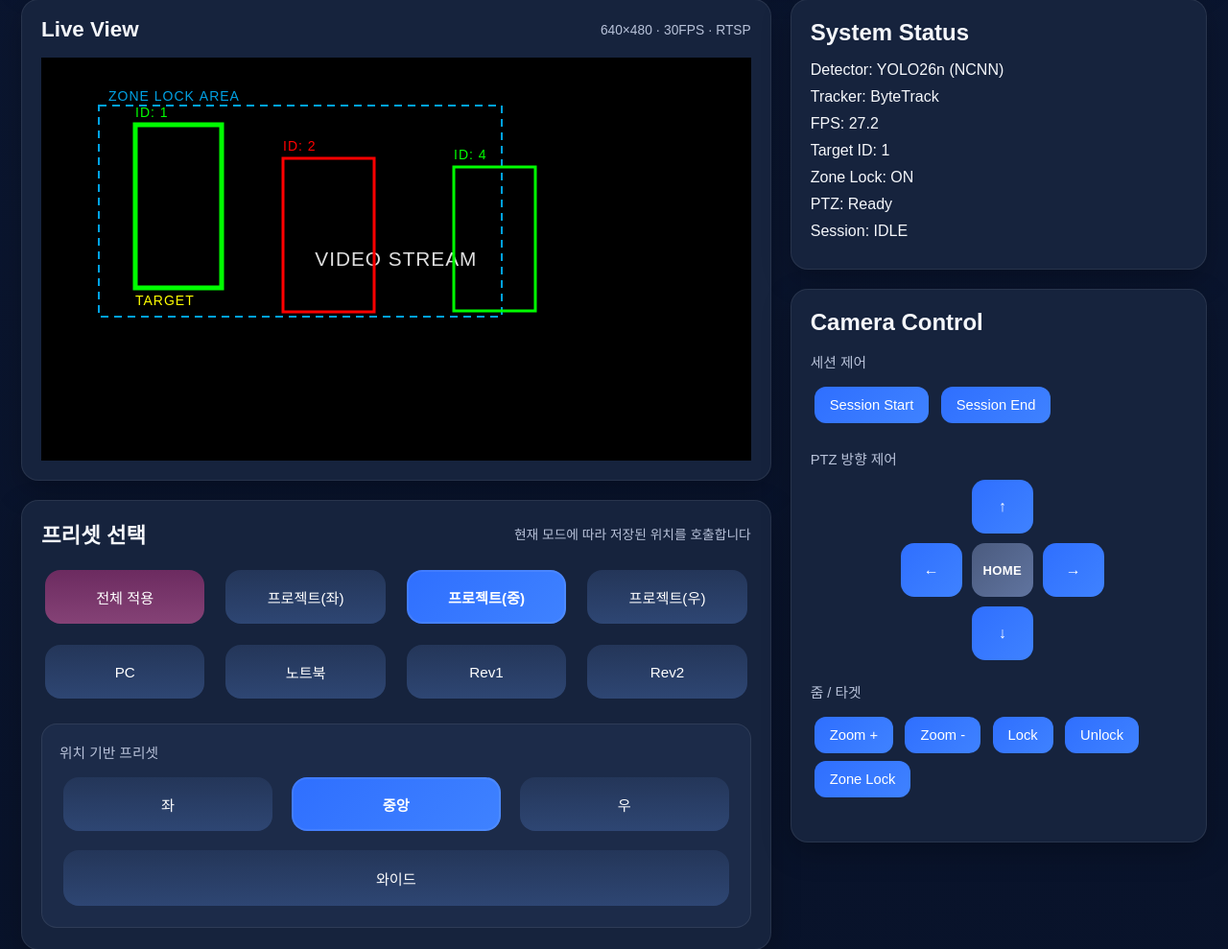
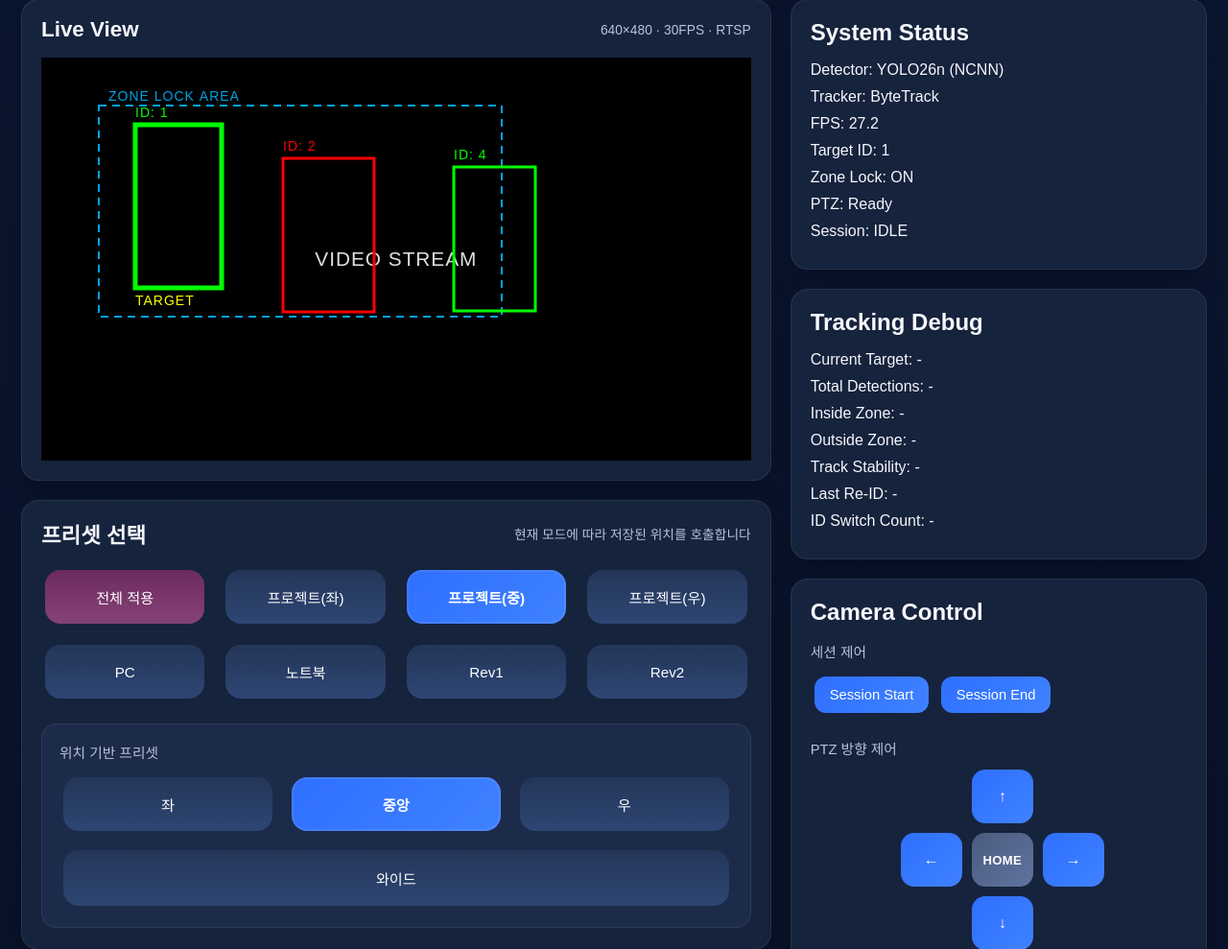
Before and after one commit to jaehyeon-s/PTZ_Speaker_Tracking, a FastAPI app: page / in a window 1280 px wide. Shown: the part 126-1115 px from the top of the page at 96% size. Run offline with FastAPI, Linux system fonts and the light colour scheme.

Commit message:
추적 상태 분석용 Debug UI 추가

```diff
--- a/src/api/dashboard/templates/index.html
+++ b/src/api/dashboard/templates/index.html
@@ -87,6 +87,17 @@
                 <p>Session: <span id="sessionValue">-</span></p>
             </div>
 
+            <div class="status-card">
+                <h2>Tracking Debug</h2>
+                <p>Current Target: <span id="debugTargetValue">-</span></p>
+                <p>Total Detections: <span id="totalDetectionsValue">-</span></p>
+                <p>Inside Zone: <span id="insideZoneValue">-</span></p>
+                <p>Outside Zone: <span id="outsideZoneValue">-</span></p>
+                <p>Track Stability: <span id="trackStabilityValue">-</span></p>
+                <p>Last Re-ID: <span id="lastReidValue">-</span></p>
+                <p>ID Switch Count: <span id="idSwitchValue">-</span></p>
+            </div>
+
             <div class="control-card">
                 <h2>Camera Control</h2>
 
```
